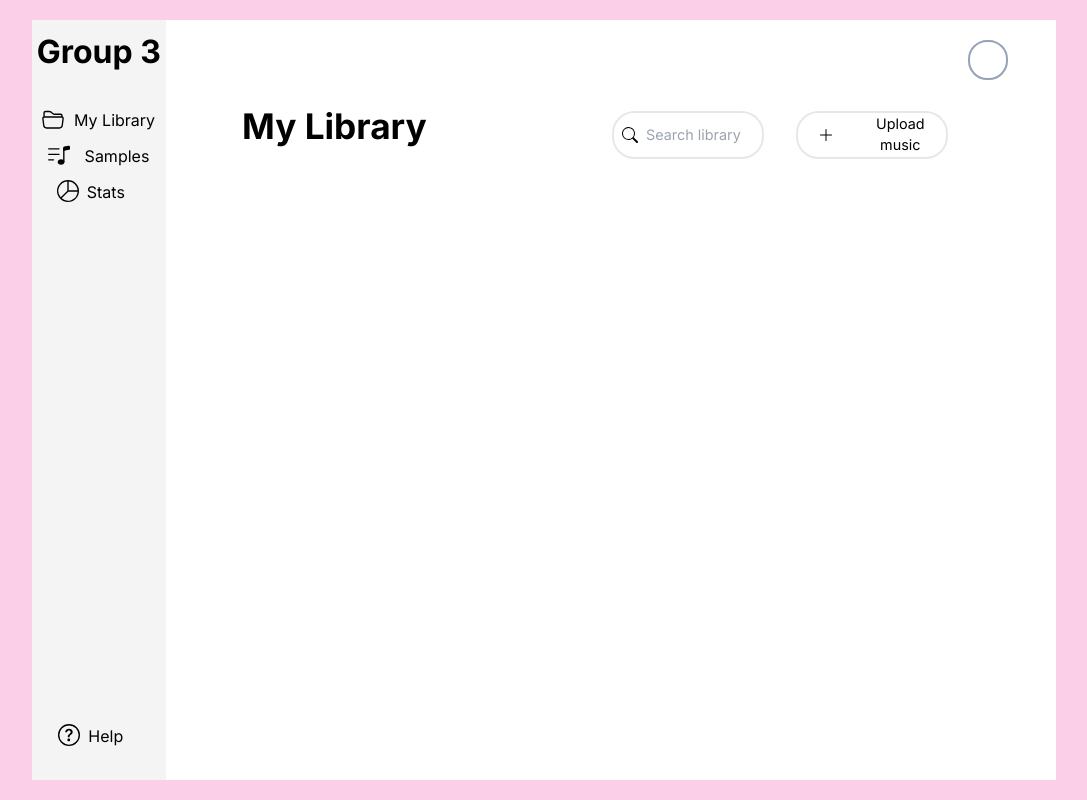
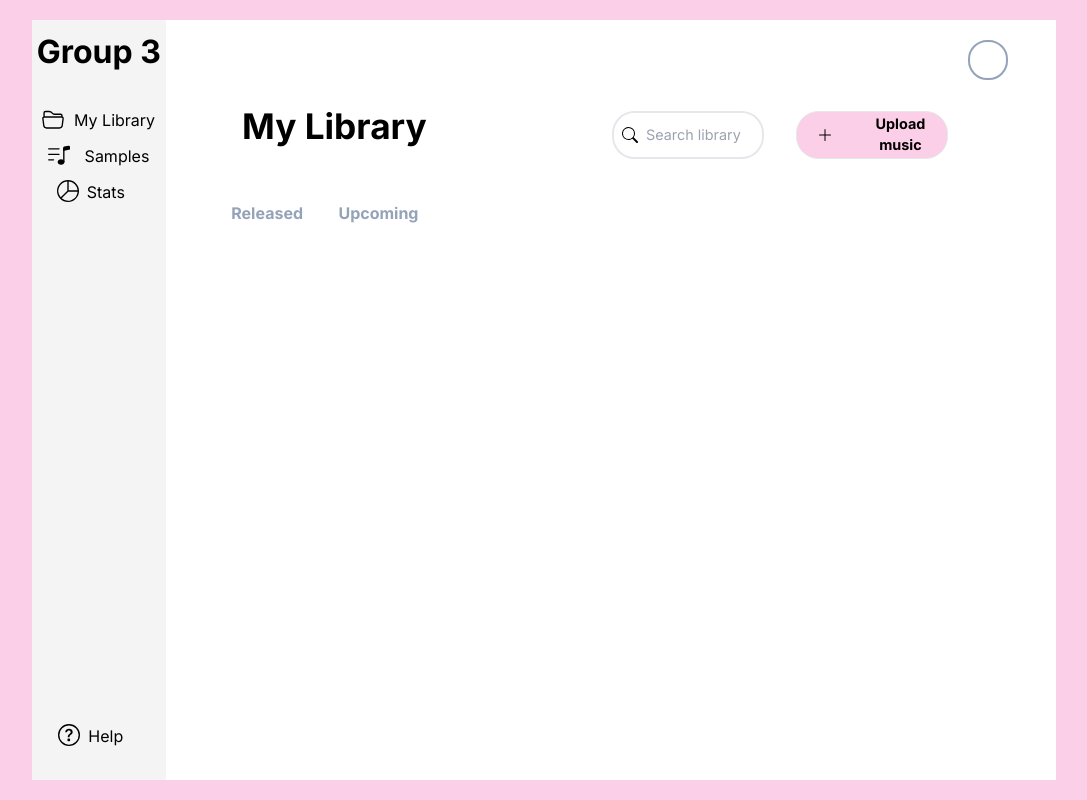
Before and after one commit to whateveriswhatever/Open-And-Free, a Next.js app: page /explore in a window 1280 px wide. Shown: the whole page, without its empty margins (96-1183 px from the left). Built offline with nearby package versions, Linux system fonts and the light colour scheme.

Commit message:
Added the UPCOMMING and RELEASED section inner the main exploerpage.

```diff
--- a/src/app/explore/{components}/UIController.tsx
+++ b/src/app/explore/{components}/UIController.tsx
@@ -1,4 +1,6 @@
+"use client";
 import React from "react";
+import { useState } from "react";
 
 const UIController = () => {
   return (
@@ -75,7 +77,7 @@ const SearchAndUpload: React.FC = () => {
           <>
             <div
               id="uploader"
-              className="border-[2px] rounded-[1.4rem] border-gray-200 flex flex-row justify-evenly items-center desktop:w-[38%] desktop:h-[48px]"
+              className="border-[1px] rounded-[1.4rem] border-gray-200 flex flex-row justify-evenly items-center desktop:w-[38%] desktop:h-[48px] font-bold bg-pink-200"
             >
               <div className="desktop:w-[40%] flex justify-center">
                 <svg
@@ -108,6 +110,58 @@ const UIMain: React.FC = () => (
   <>
     <div id="ui_main" className="w-[100%] desktop:h-[100%]">
       <SearchAndUpload />
+
+      <SongController />
     </div>
   </>
 );
+
+const SongController: React.FC = () => {
+  const [isClickedReleased, setIsClickedReleased] = useState(false);
+  const [isClickedUpcomming, setIsClickedUpcomming] = useState(false);
+  return (
+    <>
+      <>
+        <div id="songs_controller" className="w-[100%] desktop:mt-[2rem]">
+          <>
+            <div
+              id="released_and_upcoming"
+              className="desktop:w-[25%] flex flex-row justify-around desktop:ml-[3rem]"
+            >
+              <>
+                <div
+                  id="released"
+                  className={`${
+                    isClickedReleased
+                      ? "text-black border-b-[2px] border-pink-300"
+                      : "text-slate-400"
+                  } font-bold`}
+                  onClick={() => {
+                    setIsClickedReleased(!isClickedReleased);
+                  }}
+                >
+                  <button>Released</button>
+                </div>
+              </>
+              <>
+                <div
+                  id="upcoming"
+                  className={`${
+                    isClickedUpcomming
+                      ? "text-black border-b-[2px] border-pink-300"
+                      : "text-slate-400"
+                  } font-bold`}
+                  onClick={() => {
+                    setIsClickedUpcomming(!isClickedUpcomming);
+                  }}
+                >
+                  <button>Upcoming</button>
+                </div>
+              </>
+            </div>
+          </>
+        </div>
+      </>
+    </>
+  );
+};
```
